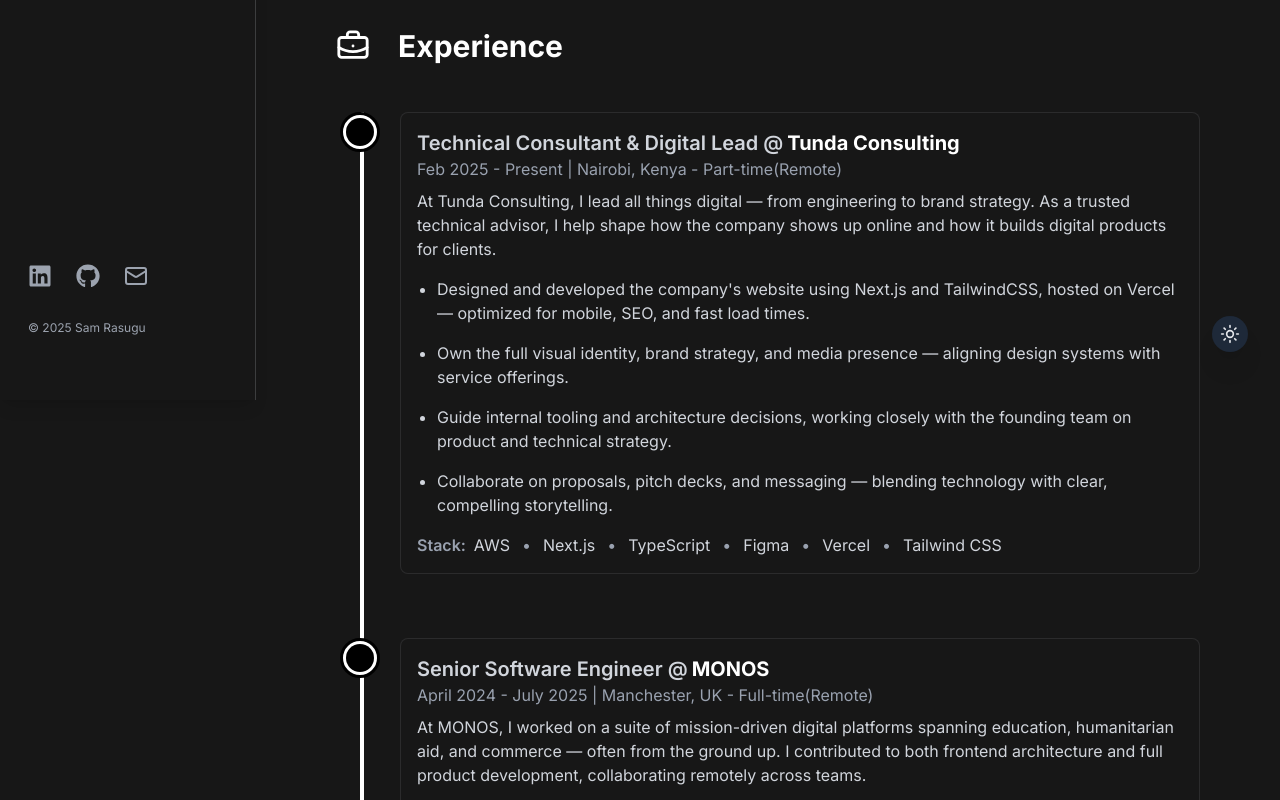
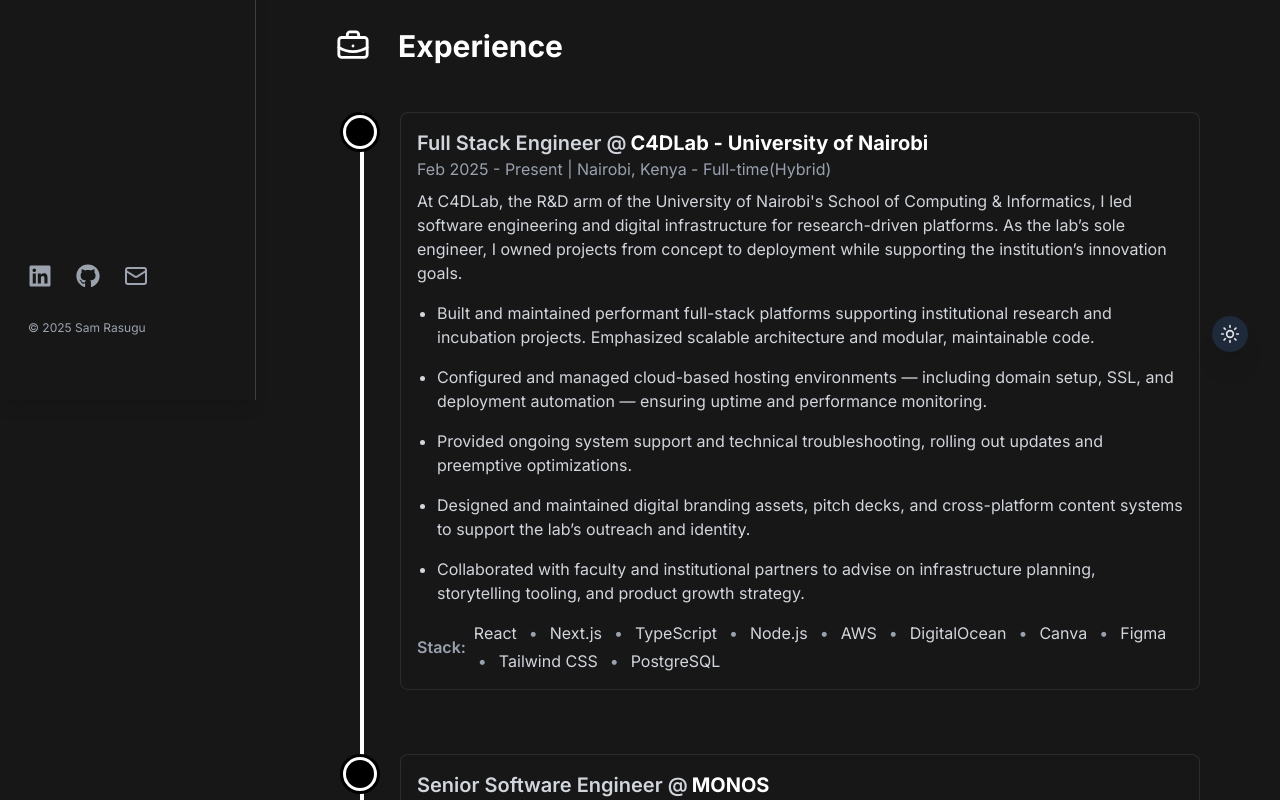
Before and after one commit to samrasugu/sam-rasugu, a Next.js app: page /about in a window 1280 px wide. Shown: the part 400-1200 px from the top of the page. Built offline with nearby package versions, Linux system fonts and the light colour scheme.

Commit message:
chore: update exp

```diff
--- a/components/about/ExperienceSection.tsx
+++ b/components/about/ExperienceSection.tsx
@@ -11,32 +11,38 @@
   description: string;
   keyHighlights?: string[];
   technologies?: string[];
+  active?: boolean;
 }
 
 const ExperienceSection: React.FC = () => {
   const experiences: ExperienceItem[] = [
     {
       id: 1,
-      title: "Technical Consultant & Digital Lead",
-      company: "Tunda Consulting",
-      companyUrl: "https://tundaconsulting.co",
+      title: "Full Stack Engineer",
+      company: "C4DLab - University of Nairobi",
+      companyUrl: "http://c4dlab.uonbi.ac.ke/",
       period: "Feb 2025 - Present",
-      location: "Nairobi, Kenya - Part-time(Remote)",
+      location: "Nairobi, Kenya - Full-time(Hybrid)",
       description:
-        "At Tunda Consulting, I lead all things digital — from engineering to brand strategy. As a trusted technical advisor, I help shape how the company shows up online and how it builds digital products for clients.",
+        "At C4DLab, the R&D arm of the University of Nairobi's School of Computing & Informatics, I led software engineering and digital infrastructure for research-driven platforms. As the lab’s sole engineer, I owned projects from concept to deployment while supporting the institution’s innovation goals.",
       keyHighlights: [
-        "Designed and developed the company's website using Next.js and TailwindCSS, hosted on Vercel — optimized for mobile, SEO, and fast load times.",
-        "Own the full visual identity, brand strategy, and media presence — aligning design systems with service offerings.",
-        "Guide internal tooling and architecture decisions, working closely with the founding team on product and technical strategy.",
-        "Collaborate on proposals, pitch decks, and messaging — blending technology with clear, compelling storytelling.",
+        "Built and maintained performant full-stack platforms supporting institutional research and incubation projects. Emphasized scalable architecture and modular, maintainable code.",
+        "Configured and managed cloud-based hosting environments — including domain setup, SSL, and deployment automation — ensuring uptime and performance monitoring.",
+        "Provided ongoing system support and technical troubleshooting, rolling out updates and preemptive optimizations.",
+        "Designed and maintained digital branding assets, pitch decks, and cross-platform content systems to support the lab’s outreach and identity.",
+        "Collaborated with faculty and institutional partners to advise on infrastructure planning, storytelling tooling, and product growth strategy.",
       ],
       technologies: [
-        "AWS",
+        "React",
         "Next.js",
         "TypeScript",
+        "Node.js",
+        "AWS",
+        "DigitalOcean",
+        "Canva",
         "Figma",
-        "Vercel",
         "Tailwind CSS",
+        "PostgreSQL",
       ],
     },
     {
@@ -45,7 +51,7 @@
       company: "MONOS",
       companyUrl: "https://monos.ai",
       period: "April 2024 - July 2025",
-      location: "Manchester, UK - Full-time(Remote)",
+      location: "Manchester, UK - Part-time(Remote)",
       description:
         "At MONOS, I worked on a suite of mission-driven digital platforms spanning education, humanitarian aid, and commerce — often from the ground up. I contributed to both frontend architecture and full product development, collaborating remotely across teams.",
       keyHighlights: [
```
Also changed, not shown: 1 other file (tests, documents, lock files or other folders).
